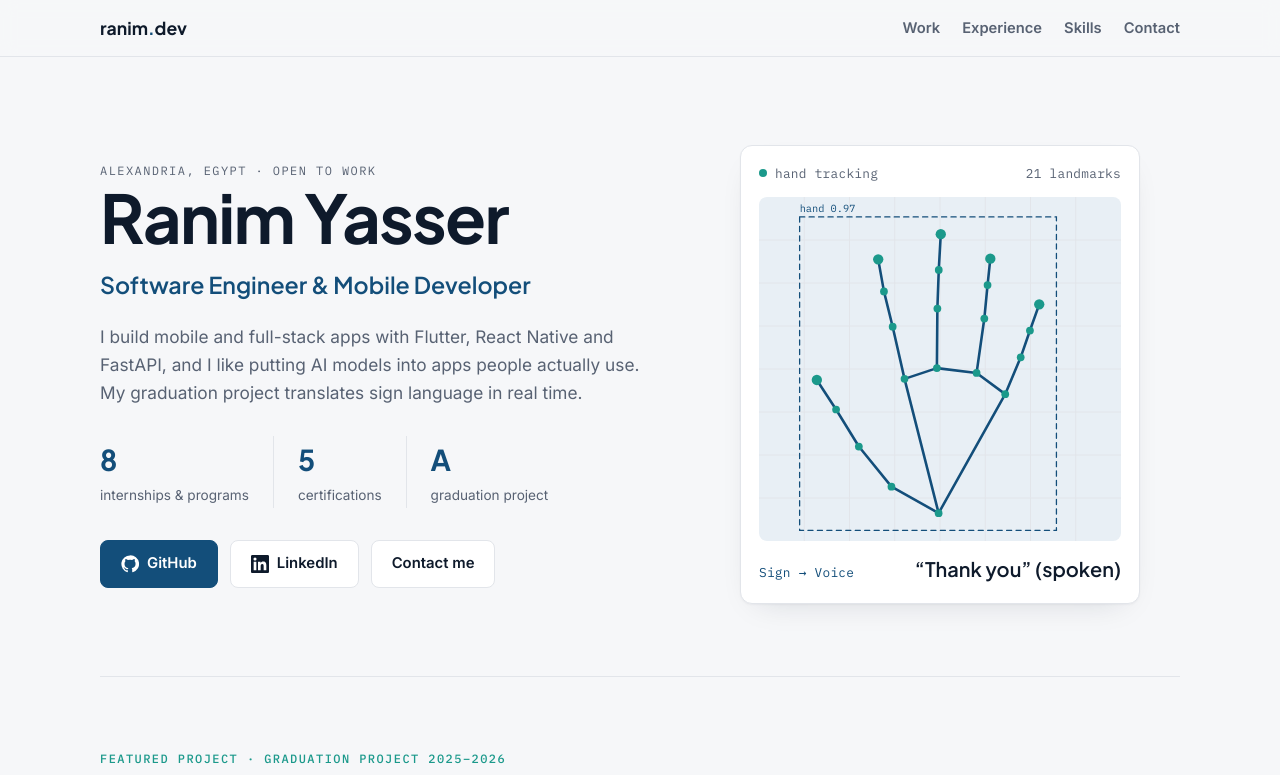
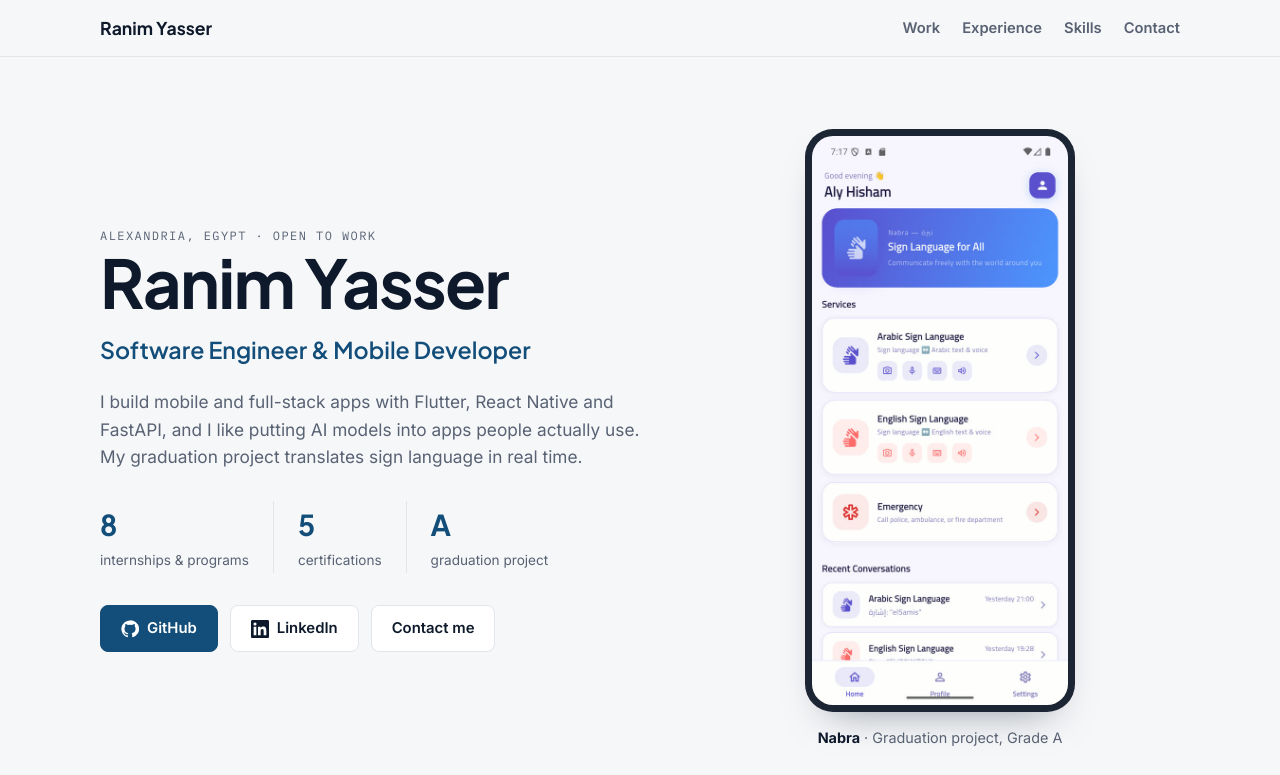
Before and after one commit to Ranimyassaf/Ranimyassaf.github.io, a plain HTML site: page index.html in a window 1280 px wide. Shown: the top 775 px of the page. Drawn offline with Linux system fonts and the light colour scheme.

Commit message:
Replace hero drawing with Nabra screenshot; use name as logo
Co-Authored-By: Claude Opus 5.5 <noreply@anthropic.com>

```diff
--- a/index.html
+++ b/index.html
@@ -76,7 +76,6 @@ nav {
 }
 nav .wrap { display: flex; align-items: center; justify-content: space-between; gap: 16px; padding-block: 14px; }
 .logo { font-family: var(--font-display); font-weight: 700; font-size: 1.1rem; color: var(--ink); text-decoration: none; }
-.logo span { color: var(--accent); }
 nav ul { list-style: none; display: flex; gap: 22px; margin: 0; padding: 0; }
 nav ul a { color: var(--muted); text-decoration: none; font-weight: 600; font-size: 0.92rem; }
 nav ul a:hover { color: var(--ink); }
@@ -106,15 +105,11 @@ nav ul a:hover { color: var(--ink); }
 .btn.ghost:hover { border-color: var(--accent); color: var(--accent); }
 .btn svg { width: 18px; height: 18px; flex: none; }
 
-.vision {
-  background: var(--surface); border: 1px solid var(--line); border-radius: 12px;
-  padding: 18px; display: grid; gap: 12px; box-shadow: 0 1px 2px rgba(14, 26, 43, .04), 0 12px 32px -18px rgba(14, 26, 43, .18);
-}
-.vision-head { display: flex; justify-content: space-between; gap: 12px; color: var(--muted); }
-.vision-head .live::before { content: ""; display: inline-block; width: 8px; height: 8px; border-radius: 50%; background: var(--mark); margin-right: 8px; vertical-align: 1px; }
-.vision canvas { width: 100%; aspect-ratio: 1 / 0.95; max-width: 100%; display: block; border-radius: 8px; background: var(--accent-soft); }
-.caption { display: flex; justify-content: space-between; align-items: baseline; gap: 12px; flex-wrap: wrap; }
-.caption .out { font-family: var(--font-display); font-size: 1.25rem; font-weight: 600; }
+.hero-shot { margin: 0; display: grid; justify-items: center; gap: 14px; }
+.hero-shot .phone { max-width: 270px; }
+.hero-shot figcaption { font-size: 0.9rem; color: var(--muted); }
+.hero-shot figcaption b { color: var(--ink); }
+@media (max-width: 880px) { .hero-shot .phone { max-width: 230px; } }
 .caption .mode { color: var(--accent); }
 
 /* Sections */
@@ -223,7 +218,7 @@ footer { padding-block: 28px 40px; color: var(--muted); font-size: 0.85rem; bord
 <body>
 <nav aria-label="Main">
   <div class="wrap">
-    <a class="logo" href="#top">ranim<span>.</span>dev</a>
+    <a class="logo" href="#top">Ranim Yasser</a>
     <ul>
       <li><a href="#work">Work</a></li>
       <li><a href="#experience">Experience</a></li>
@@ -258,13 +253,9 @@ footer { padding-block: 28px 40px; color: var(--muted); font-size: 0.85rem; bord
       </div>
     </div>
 
-    <figure class="vision" aria-label="Illustration of hand landmark tracking from the sign language project">
-      <div class="vision-head mono"><span class="live">hand tracking</span><span>21 landmarks</span></div>
-      <canvas id="hand" width="480" height="456"></canvas>
-      <figcaption class="caption">
-        <span class="mono mode" id="mode">Sign → Text</span>
-        <span class="out" id="out">“Hello”</span>
-      </figcaption>
+    <figure class="hero-shot">
+      <div class="phone"><img src="img/nabra-home.jpg" alt="Home screen of Nabra, the sign language translation app" width="540" height="1200"></div>
+      <figcaption><b>Nabra</b> · Graduation project, Grade A</figcaption>
     </figure>
   </header>
 
@@ -553,73 +544,8 @@ footer { padding-block: 28px 40px; color: var(--muted); font-size: 0.85rem; bord
     });
   });
 
-  // Hand landmark canvas (MediaPipe's 21-point hand model)
-  var P = [[.50,.92],[.36,.84],[.26,.72],[.19,.61],[.13,.52],[.39,.52],[.36,.37],[.34,.27],[.33,.18],
-           [.50,.50],[.50,.33],[.50,.22],[.50,.12],[.60,.52],[.62,.36],[.63,.26],[.64,.18],
-           [.69,.57],[.74,.46],[.77,.38],[.80,.30]];
-  var E = [[0,1],[1,2],[2,3],[3,4],[0,5],[5,6],[6,7],[7,8],[5,9],[9,10],[10,11],[11,12],
-           [9,13],[13,14],[14,15],[15,16],[13,17],[17,18],[18,19],[19,20],[0,17]];
-  var cv = document.getElementById('hand'), ctx = cv.getContext('2d');
-  var reduce = window.matchMedia('(prefers-reduced-motion: reduce)').matches;
-
-  function size() {
-    var r = cv.getBoundingClientRect(), d = window.devicePixelRatio || 1;
-    cv.width = Math.round(r.width * d); cv.height = Math.round(r.height * d);
-  }
-  function col(n) { return getComputedStyle(document.documentElement).getPropertyValue(n).trim(); }
-
-  function draw(t) {
-    var w = cv.width, h = cv.height, s = Math.min(w, h);
-    var ox = (w - s) / 2, oy = (h - s) / 2;
-    ctx.clearRect(0, 0, w, h);
-    var accent = col('--accent'), mark = col('--mark'), line = col('--line');
-    // grid
-    ctx.strokeStyle = line; ctx.lineWidth = 1;
-    for (var g = 1; g < 8; g++) {
-      ctx.beginPath(); ctx.moveTo(w * g / 8, 0); ctx.lineTo(w * g / 8, h); ctx.stroke();
-      ctx.beginPath(); ctx.moveTo(0, h * g / 8); ctx.lineTo(w, h * g / 8); ctx.stroke();
-    }
-    var pts = P.map(function (p, i) {
-      var f = i === 0 ? 0 : (i % 4 === 0 ? 1 : 0.5);
-      var dx = Math.sin(t / 900 + i * 0.6) * 0.006 * (1 + f);
-      var dy = Math.cos(t / 1100 + i * 0.4) * 0.006 * (1 + f);
-      return [ox + (p[0] + dx) * s, oy + (p[1] + dy) * s];
-    });
-    // bounding box
-    var xs = pts.map(function (p) { return p[0]; }), ys = pts.map(function (p) { return p[1]; });
-    var pad = s * 0.05, bx = Math.min.apply(0, xs) - pad, by = Math.min.apply(0, ys) - pad;
-    var bw = Math.max.apply(0, xs) + pad - bx, bh = Math.max.apply(0, ys) + pad - by;
-    ctx.setLineDash([6 * (s / 400), 5 * (s / 400)]); ctx.strokeStyle = accent; ctx.lineWidth = 1.5 * (s / 400);
-    ctx.strokeRect(bx, by, bw, bh); ctx.setLineDash([]);
-    ctx.fillStyle = accent; ctx.font = (12 * s / 400) + 'px "IBM Plex Mono", monospace';
-    ctx.fillText('hand 0.97', bx, by - 6 * (s / 400));
-    // bones
-    ctx.strokeStyle = accent; ctx.lineWidth = 3 * (s / 400); ctx.lineCap = 'round';
-    E.forEach(function (e) {
-      ctx.beginPath(); ctx.moveTo(pts[e[0]][0], pts[e[0]][1]); ctx.lineTo(pts[e[1]][0], pts[e[1]][1]); ctx.stroke();
-    });
-    // joints
-    pts.forEach(function (p, i) {
-      ctx.beginPath(); ctx.arc(p[0], p[1], (i % 4 === 0 && i ? 6 : 4.5) * (s / 400), 0, Math.PI * 2);
-      ctx.fillStyle = mark; ctx.fill();
-    });
-  }
-
-  size(); draw(0);
-  window.addEventListener('resize', function () { size(); draw(performance.now()); });
-  if (!reduce) {
-    (function loop(t) { draw(t); requestAnimationFrame(loop); })(0);
-  }
-
-  // Cycle translation modes
-  var modes = [['Sign → Text', '“Hello”'], ['Sign → Voice', '🔊 “Thank you”'], ['Text → Sign', 'Avatar signing “Welcome”'],
-               ['Speech → Text', '“How are you?”'], ['Text → Speech', '🔊 “Nice to meet you”']];
-  modes[1][1] = '“Thank you” (spoken)'; modes[4][1] = '“Nice to meet you” (spoken)';
-  var mi = 0, m = document.getElementById('mode'), o = document.getElementById('out');
-  if (!reduce) setInterval(function () {
-    mi = (mi + 1) % modes.length; m.textContent = modes[mi][0]; o.textContent = modes[mi][1];
-  }, 2600);
 })();
 </script>
+
 </body>
 </html>
```
